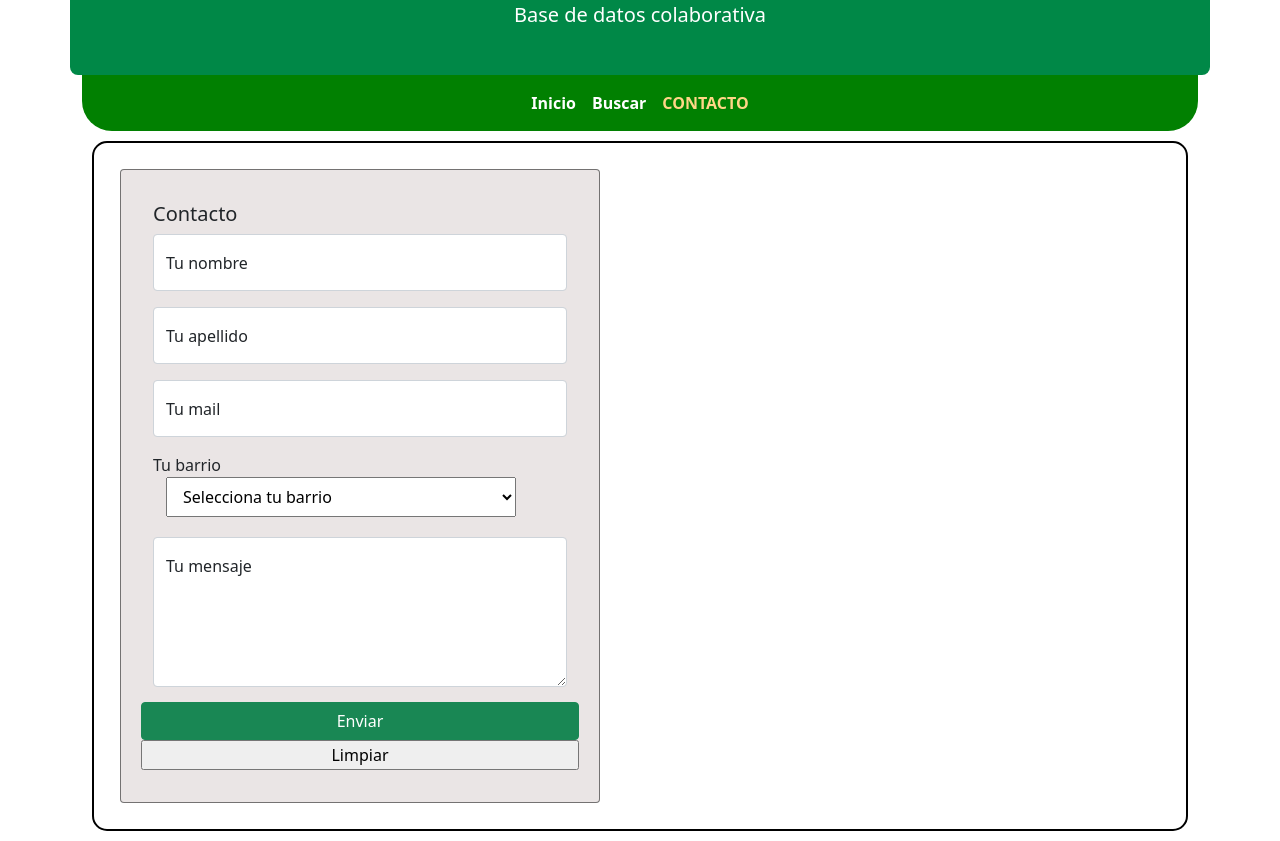
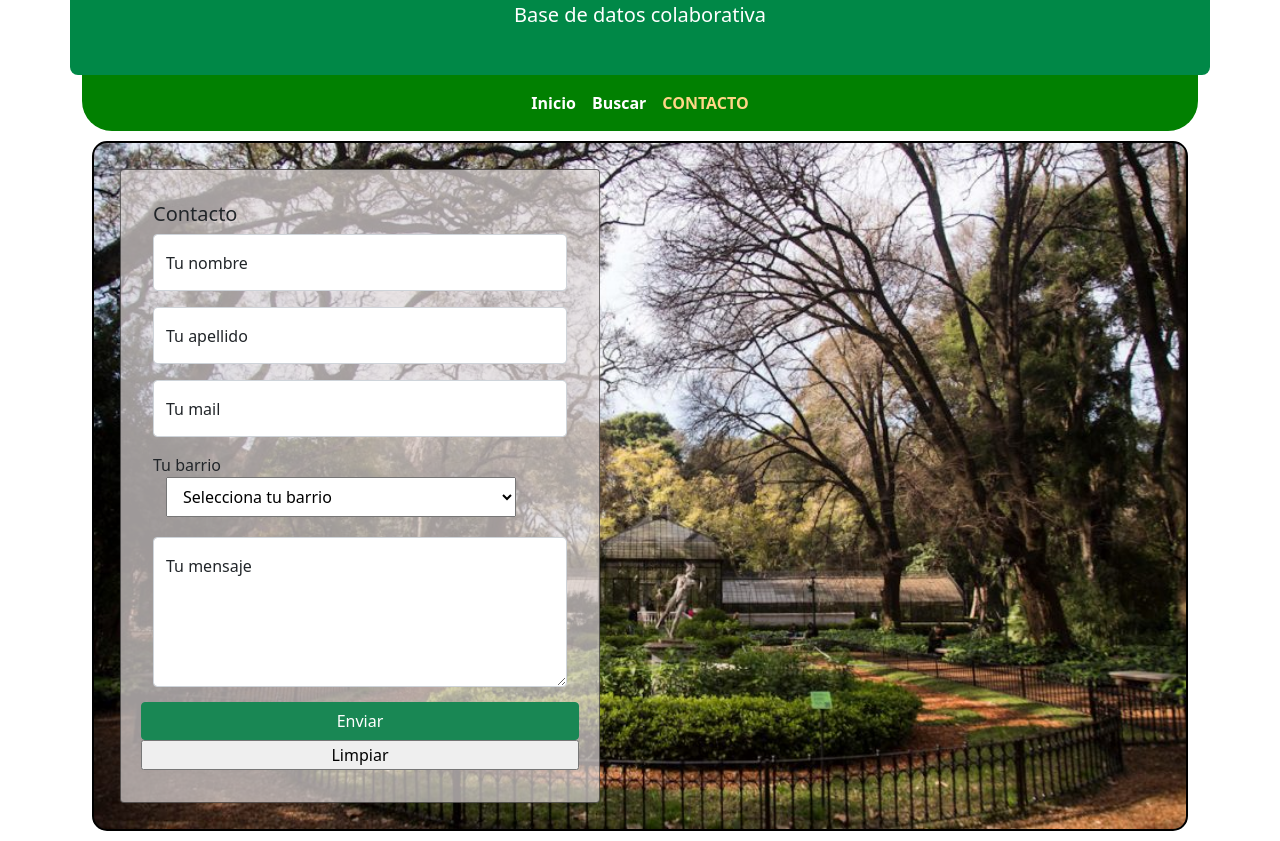
Before and after one commit to juanbako/javascriptPF, a website: page contacto.html in a window 1280 px wide. Shown: the part 93-934 px from the top of the page. Drawn offline with Linux system fonts and the light colour scheme.

Commit message:
Proyecto final - chequear todo

```diff
--- a/scss/estilos.scss
+++ b/scss/estilos.scss
@@ -209,7 +209,7 @@
 
 /*---------CONTACTO----------*/
 .contacto {
-	background-image: url(../imagenes/costanera_sur.jpg);
+	background-image: url(../imagenes/botanico.jpg);
 	background-size: cover;
 	margin: 10px;
 	border-radius: 15px;
```
Also changed, not shown: css/estilos.css.
